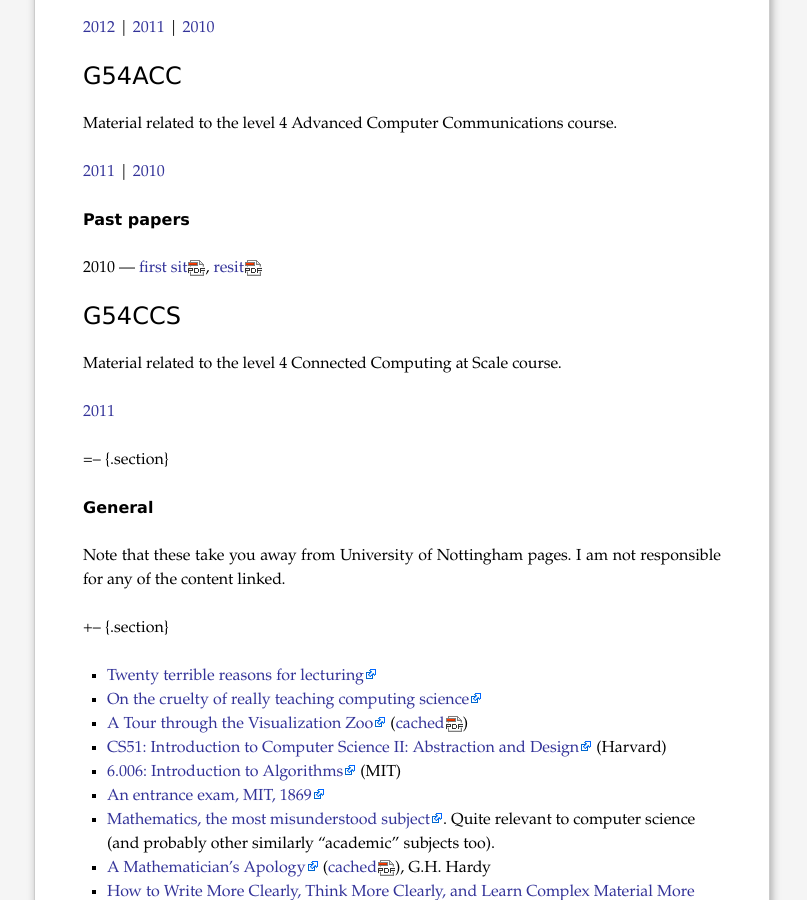
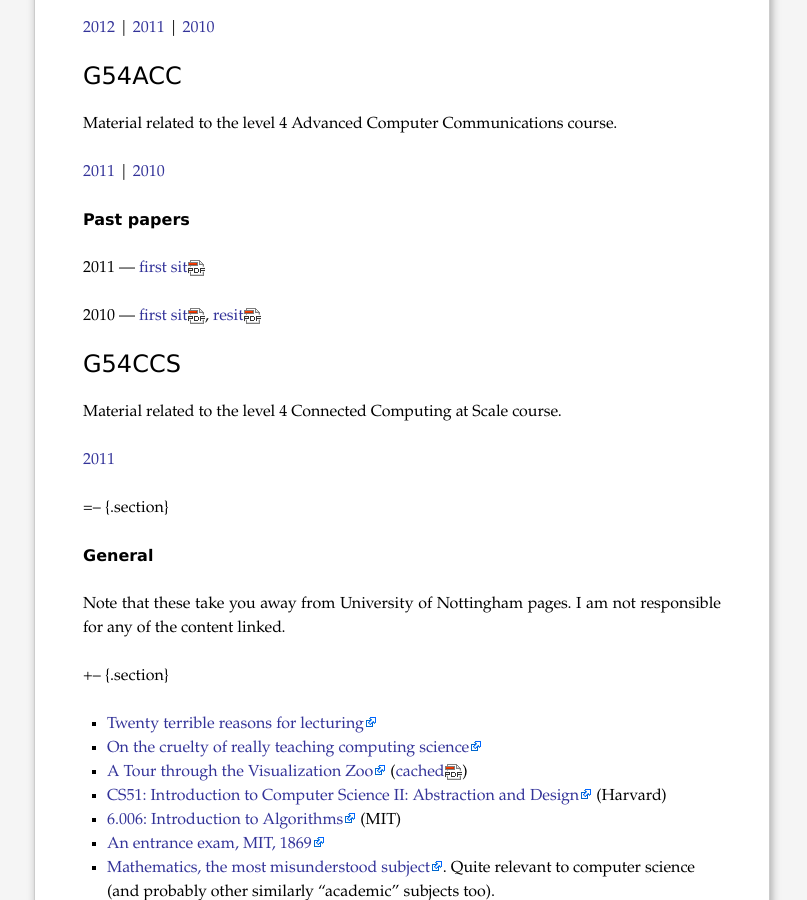
Before and after one commit to mor1/mort-www, a Jekyll site: the page built from teaching/index.md, in a window 1280 px wide and 900 px high, scrolled down 343 px. Shown: the whole window, without its empty margins (238-1045 px from the left). Built offline with Jekyll 4.4.1, drawn with Linux system fonts in a browser that asks for light colours; Markdown is read by kramdown in place of the engine named in the settings.

Commit message:
[g54acc] add 2011 firstsit paper

```diff
--- a/teaching/index.md
+++ b/teaching/index.md
@@ -35,10 +35,13 @@ Material related to the level 4 Advanced Computer Communications course.
 Past papers
 -----------
 
+2011 ---
+[first sit](g54acc/exams/2011-firstsit.pdf)
+
+
 2010 ---
 [first sit](g54acc/exams/2010-firstsit.pdf),
 [resit](g54acc/exams/2010-resit.pdf)
-
 
 G54CCS
 ======
```
Also changed, not shown: 1 other file.
